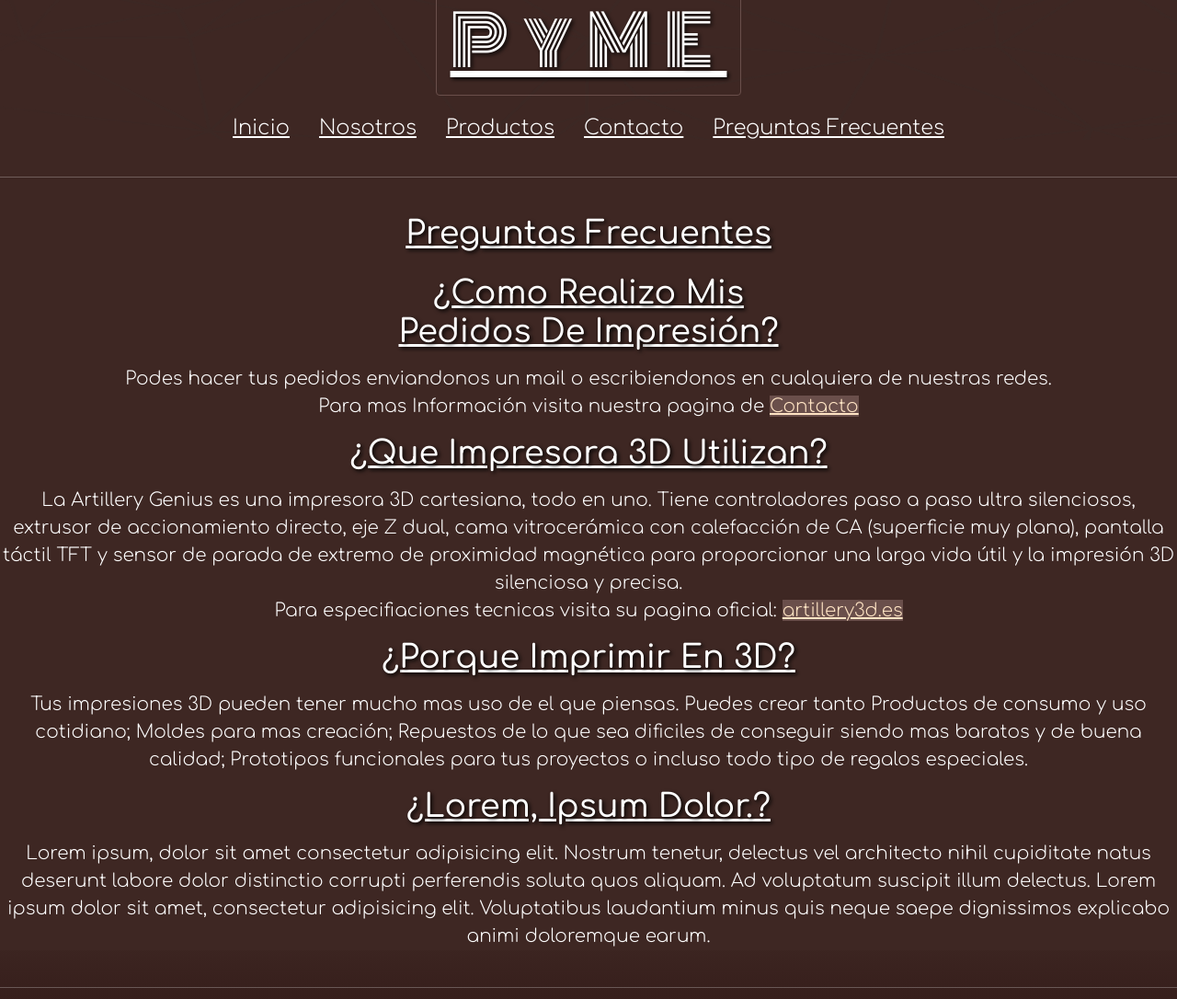
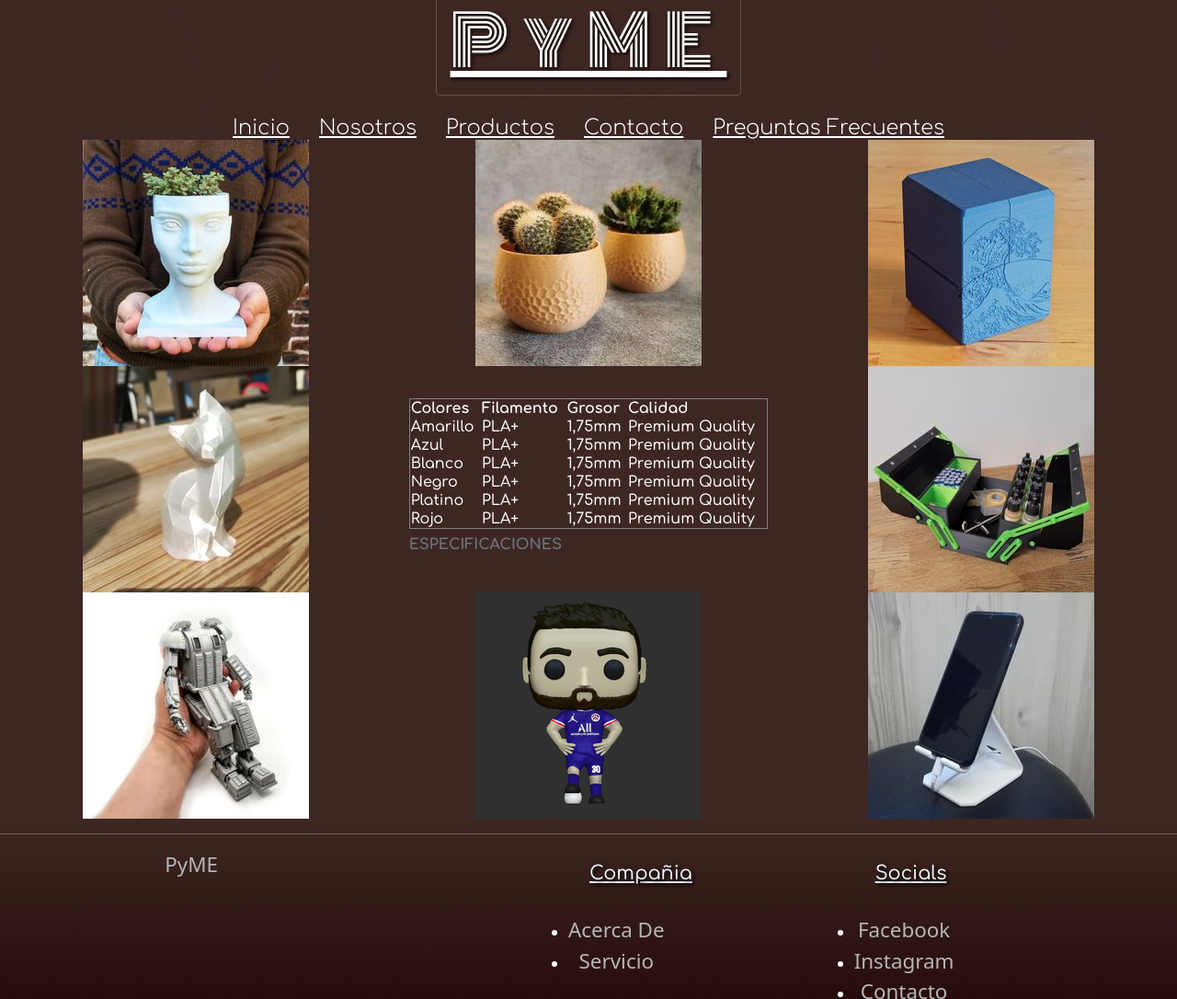
Before and after one commit to TomasChisco/proyectoPyME-coder, a website: page pages/preguntas-frecuentes.html in a window 1280 px wide. Shown: the top 1086 px of the page at 92% size. Drawn offline with nearby package versions, Linux system fonts and the light colour scheme; grey boxes are pictures that could not be loaded.

Commit message:
hrefChanges

```diff
--- a/pages/preguntas-frecuentes.html
+++ b/pages/preguntas-frecuentes.html
@@ -30,8 +30,9 @@
     <link rel="stylesheet" href="../css/main.css">
 
     <!-- title -->
-    <title>Preguntas Frecuentes | PyME</title>
+    <title>Nuestros Productos | PyME</title>
 </head>
+
 
 <body>
     <!--inicio header-->
@@ -42,10 +43,10 @@
     <div style="height: 30px;">
         <nav class="desktopNavbar">
             <a href="../index.html" class="nav-home">inicio</a>
-            <a href="../index.html#nosotros"class="nav-about">nosotros</a>
-            <a href="../index.html#producto"class="nav-product">productos</a>
-            <a href="Contactanos.html" class="nav-contact">contacto</a>
-            <a href="#home" class="nav-faq">preguntas frecuentes</a>
+            <a href="../index.html#nosotros" class="nav-about">nosotros</a>
+            <a href="#home" class="nav-product">productos</a>
+            <a href="contactanos.html" class="nav-contact">contacto</a>
+            <a href="preguntas-frecuentes.html" class="nav-faq">preguntas frecuentes</a>
         </nav>
     </div>
 
@@ -67,21 +68,21 @@
                         <a class="nav-link dropdown-toggle" href="#" id="navbarDropdown" role="button" data-bs-toggle="dropdown" aria-expanded="false">Impresiones 3D</a>
                         <ul class="dropdown-menu" aria-labelledby="navbarDropdown">
                             <li>
-                                <a class="dropdown-item" href="#home">Preguntas Frecuentes</a>
+                                <a class="dropdown-item" href="preguntas-frecuentes.html">Preguntas Frecuentes</a>
                             </li>
                             <li>
-                                <a class="dropdown-item" href="../index.html#producto">Productos</a>
+                                <a class="dropdown-item" href="#home">Productos</a>
                             </li>
                             <li>
                                 <hr class="dropdown-divider">
                             </li>
                             <li>
-                                <a class="dropdown-item" href="Contactanos.html">Pedi tus Impresiones!</a>
+                                <a class="dropdown-item" href="contactanos.html">Pedi tus Impresiones!</a>
                             </li>
                         </ul>
                     </li>
                     <li class="nav-item">
-                        <a class="nav-link" href="Contactanos.html">Contactanos!</a>
+                        <a class="nav-link" href="contactanos.html">Contactanos!</a>
                     </li>
                 </ul>
             </div>
@@ -90,37 +91,79 @@
         <!--fin nav-->
     </header>
     <!--fin header-->
-<br>
-<hr>
-<br>
-    <!-- inicio main -->
+
+    <!--inicio main-->
     <main>
-        <h2>preguntas frecuentes</h2>
-        <div class="question01" data-aos="fade-right">
-            <h3>¿como realizo mis <br> pedidos de impresión?</h3>
-            <p class="faqA-left">Podes hacer tus pedidos enviandonos un mail o escribiendonos en cualquiera de nuestras redes.
-            <br> Para mas Información visita nuestra pagina de <a href="Contactanos.html" style="color: bisque ; background-color: #6a4f4b;">Contacto</a>
-            </p>
+        <!-- inicio grid -->
+        <section id="grid">
+            <div data-aos="fade-down-right"><img src="../public/img/product01.jpeg" alt="producto 3D" id="product01" class="gridImg1"></div>
+            <div data-aos="fade-down"><img src="../public/img/product02.jpg" alt="producto 3D" id="product02" class="gridImg2"></div>
+            <div data-aos="fade-down-left"><img src="../public/img/product03.jpg" alt="producto 3D" id="product03" class="gridImg1"></div>
+            <div data-aos="fade-right"><img src="../public/img/product04.jpg" alt="producto 3D" id="product04" class="gridImg2"></div>
 
-            <h3>¿que impresora 3D utilizan?</h3>
-            <p class="faqA-left">La Artillery Genius es una impresora 3D cartesiana, todo en uno. Tiene controladores paso a paso ultra silenciosos, extrusor de accionamiento directo, eje Z dual, cama vitrocerámica con calefacción de CA (superficie muy plana), pantalla táctil TFT y sensor de parada de extremo de proximidad magnética para proporcionar una larga vida útil y la impresión 3D silenciosa y precisa.
-            <br>Para especifiaciones tecnicas visita su pagina oficial: <a href="https://artillery3d.es/artillery-genius/" target="_blank" style="color: bisque ; background-color: #6a4f4b;">artillery3d.es</a>
-            </p>
-        </div>
+            <div class="tabla">
+                <!--tabla de especificaciones del material de impresion-->
+                <table border id="gridTable">
+                <caption><strong>ESPECIFICACIONES</strong></caption>
+                    <thead>
+                        <tr>
+                            <th>Colores</th>
+                            <th>Filamento</th>
+                            <th>Grosor</th>
+                            <th>Calidad</th>
+                        </tr>
+                    </thead>
 
-        <div class="question02" data-aos="fade-left">
-            <h3>¿porque imprimir en 3D?</h3>
-            <p class="faqA-right">Tus impresiones 3D pueden tener mucho mas uso de el que piensas. Puedes crear tanto Productos de consumo y uso cotidiano; Moldes para mas creación; Repuestos de lo que sea dificiles de conseguir siendo mas baratos y de buena calidad; Prototipos funcionales para tus proyectos o incluso todo tipo de regalos especiales.
-            </p>
+                    <tbody>
+                        <tr>
+                            <td>Amarillo</td>
+                            <td>PLA+</td>
+                            <td>1,75mm</td>
+                            <td>Premium Quality</td>
+                        </tr>
+                        <tr>
+                            <td>Azul</td>
+                            <td>PLA+</td>
+                            <td>1,75mm</td>
+                            <td>Premium Quality</td>
+                        </tr>
+                        <tr>
+                            <td>Blanco</td>
+                            <td>PLA+</td>
+                            <td>1,75mm</td>
+                            <td>Premium Quality</td>
+                        </tr>
+                        <tr>
+                            <td>Negro</td>
+                            <td>PLA+</td>
+                            <td>1,75mm</td>
+                            <td>Premium Quality</td>
+                        </tr>
+                        <tr>
+                            <td>Platino</td>
+                            <td>PLA+</td>
+                            <td>1,75mm</td>
+                            <td>Premium Quality</td>
+                        </tr>
+                        <tr>
+                            <td>Rojo</td>
+                            <td>PLA+</td>
+                            <td>1,75mm</td>
+                            <td>Premium Quality</td>
+                        </tr>
+                    </tbody>
+                </table>
+            </div>
 
-            <h3>¿Lorem, ipsum dolor.?</h3>
-            <p class="faqA-right">Lorem ipsum, dolor sit amet consectetur adipisicing elit. Nostrum tenetur, delectus vel architecto nihil cupiditate natus deserunt labore dolor distinctio corrupti perferendis soluta quos aliquam. Ad voluptatum suscipit illum delectus. Lorem ipsum dolor sit amet, consectetur adipisicing elit. Voluptatibus laudantium minus quis neque saepe dignissimos explicabo animi doloremque earum.
-            </p>
-        </div>
+            <div data-aos="fade-left"><img src="../public/img/product05.jpg" alt="producto 3D" id="product05" class="gridImg1"></div>
+            <div data-aos="fade-up-right"><img src="../public/img/product06.jpg" alt="producto 3D" id="product06" class="gridImg2"></div>
+            <div data-aos="fade-up"><img src="../public/img/product07.png" alt="producto 3D" id="product07" class="gridImg1"></div>
+            <div data-aos="fade-up-left"><img src="../public/img/product08.jpg" alt="producto 3D" id="product08" class="gridImg2"></div>
+        </section>
+        <!-- fin grid -->
     </main>
     <!-- fin main -->
-    <br>
-    <hr>
+<hr>
     <!--pie de pagina-->
     <footer>
         <div class="container">
@@ -132,8 +175,8 @@
                 <div class="items">
                     <h3>Compañia</h3>
                     <ul>
-                        <li><a href="pages/Nosotros.html">Acerca De</a></li>
-                        <li><a href="#home">Servicio</a></li>
+                        <li><a href="pages/nosotros.html">Acerca De</a></li>
+                        <li><a href="pages/preguntas-frecuentes.html">Servicio</a></li>
                     </ul>
                 </div>
 
@@ -142,7 +185,7 @@
                     <ul>
                         <li><a href="https://facebook.com">Facebook</a></li>
                         <li><a href="https://instagram.com">Instagram</a></li>
-                        <li><a href="pages/Contactanos.html">Contacto</a></li>
+                        <li><a href="pages/contactanos.html">Contacto</a></li>
                         <li><a href="https://github.com">GitHub</a></li>
                     </ul>
                 </div>
```
Also changed, not shown: index.html (+11 -11 lines), pages/contactanos.html (+4 -4 lines), pages/nosotros.html (+7 -7 lines), pages/nuestros-productos.html (+8 -8 lines).
